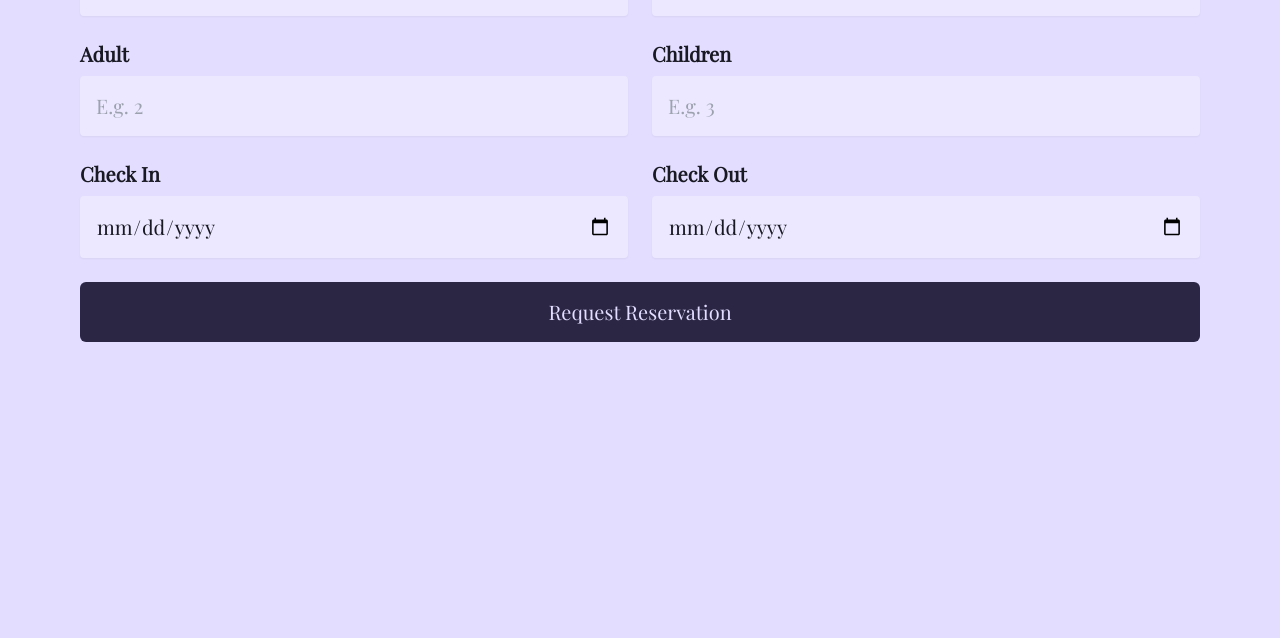
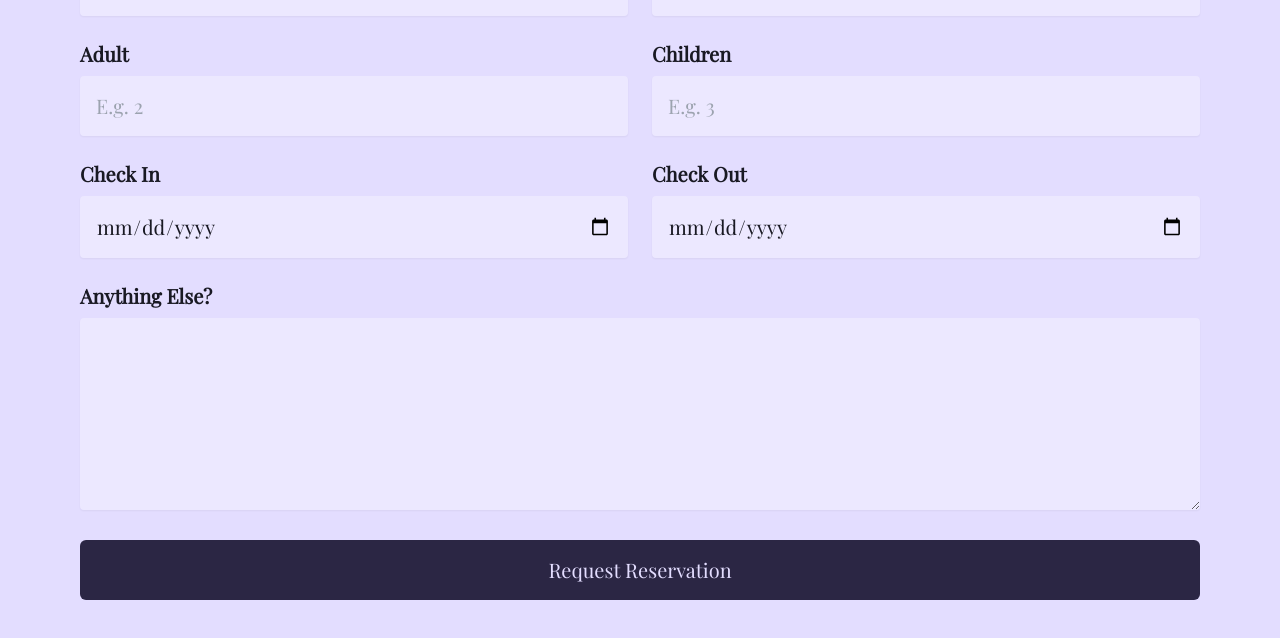
Before and after one commit to Elpis-alpha/The-Sapphire-Plaza, a Next.js app: page / in a window 1280 px wide. Shown: the part 2890-3528 px from the top of the page. Built offline with nearby package versions, Linux system fonts and the light colour scheme.

Commit message:
reservation text-area

```diff
--- a/pages/index.tsx
+++ b/pages/index.tsx
@@ -93,6 +93,7 @@ export default function Home() {
         <About />
         <Rooms rooms={rooms} setRoomType={setRoomType} />
         <Book rooms={rooms} roomType={roomType} setRoomType={setRoomType} />
+
         <div className="py-60"></div>
       </main>
     </>
--- a/source/components/book/Book.tsx
+++ b/source/components/book/Book.tsx
@@ -53,7 +53,6 @@ const Book = ({ roomType, rooms, setRoomType }: { roomType: string, rooms: any[]
 				setSendingMail(false)
 			});
 	};
-
 
 	return (
 		<section id="book" className="px-6 md:px-12 xl:px-20 w-full pt-32 flex flex-col gap-10 items-center justify-between">
@@ -159,6 +158,14 @@ const Book = ({ roomType, rooms, setRoomType }: { roomType: string, rooms: any[]
 					/>
 				</div>
 				<div className="w-full">
+					<label className="block font-semibold mb-2" htmlFor="hotel-anything">Anything Else?</label>
+					<textarea
+						className="shadow-sm appearance-none border-none bg-white bg-opacity-30 rounded w-full py-4 px-4 outline-inputOutline h-48"
+						required
+						id="hotel-anything" name="hotel-anything"
+					/>
+				</div>
+				<div className="w-full">
 					<button disabled={sendingMail} className="flex items-center px-4 py-4 rounded-md bg-otherBg text-lightText w-full justify-center text-center hover:bg-darkText">
 						{sendingMail ? "Requesting Reservation..." : "Request Reservation"}
 					</button>
```
